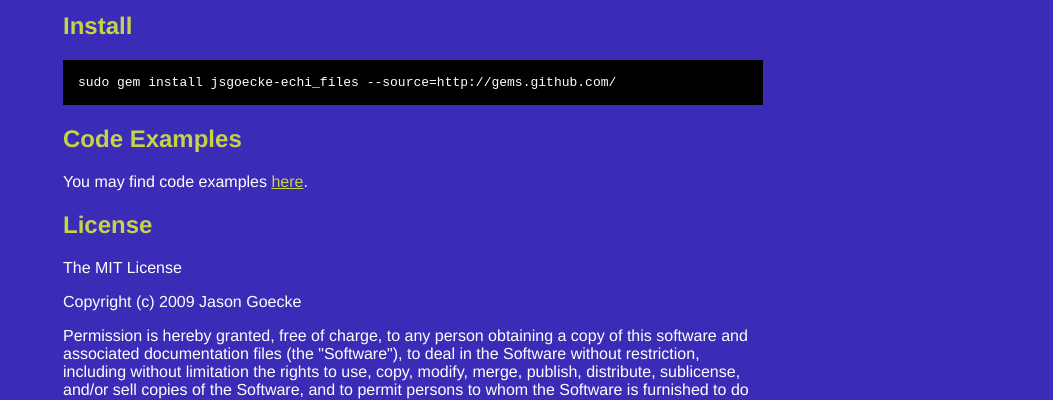
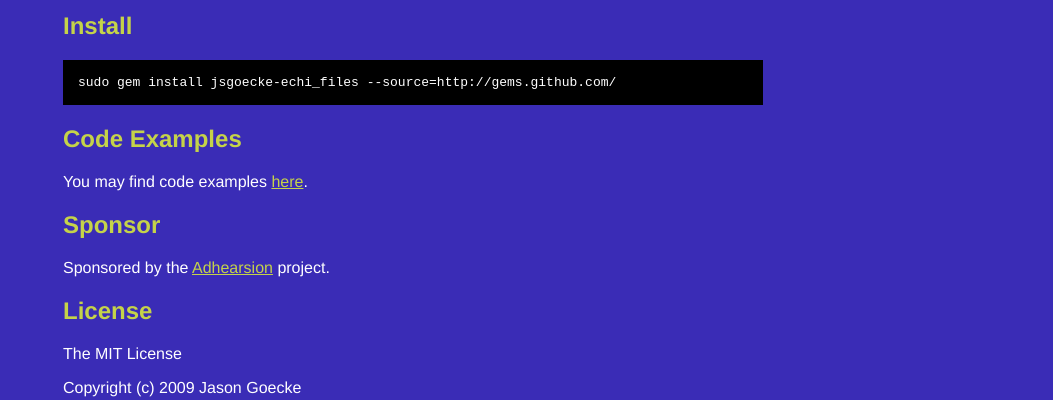
Before and after one commit to jsgoecke/echi_files, a plain HTML site: page index.html in a window 1280 px wide. Shown: the part 322-722 px from the top of the page, without its empty margins (227-1280 px from the left). Drawn offline with Linux system fonts and the light colour scheme.

Commit message:
Added Adhearsion sponsorship reference

```diff
--- a/index.html
+++ b/index.html
@@ -58,6 +58,8 @@
 <p><pre>sudo gem install jsgoecke-echi_files --source=http://gems.github.com/</pre></p>
 <h2>Code Examples</h2>
 <p>You may find code examples <a href="http://github.com/jsgoecke/echi_files/tree/master/README.textile">here</a>.</p>
+<h2>Sponsor</h2>
+<p>Sponsored by the <a href="http://www.adhearsion.com">Adhearsion</a> project.</p>
 <h2>License</h2>
 <p>The MIT License</p>
 
```
